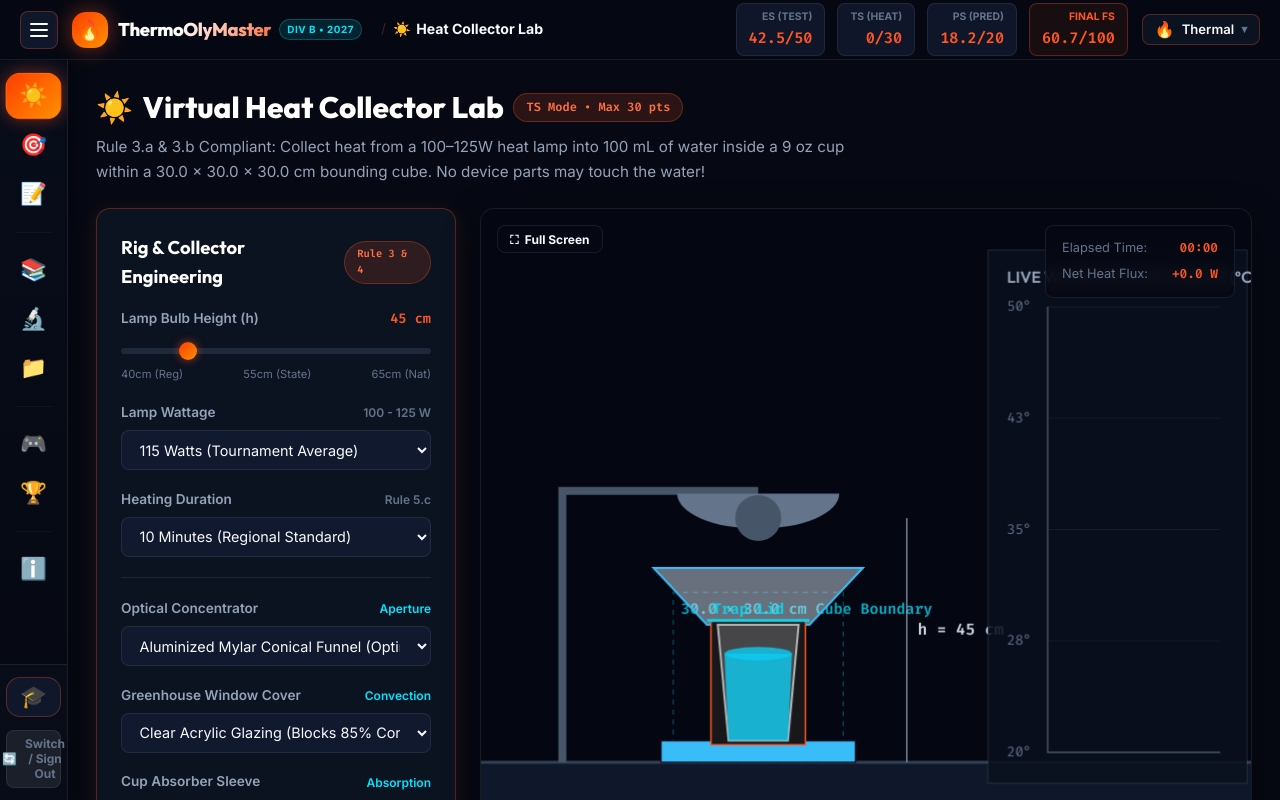
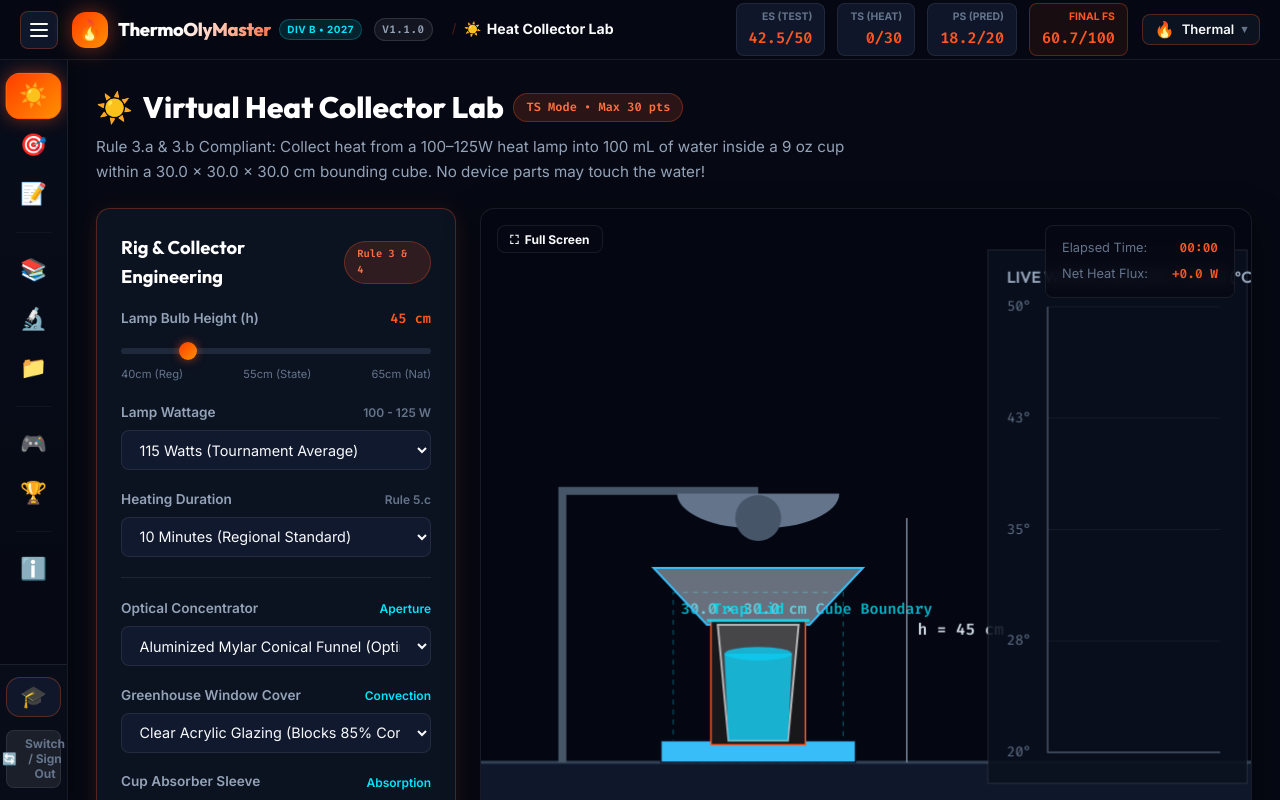
Before and after one commit to linxtel/SmithSO, a website with bundled scripts: page index.html in a window 1280 px wide. Shown: the top 800 px of the page. Built offline with nearby package versions, Linux system fonts and the light colour scheme; files whose address does not match are found by name.

Commit message:
chore(release): bump version to v1.1.0

```diff
--- a/index.html
+++ b/index.html
@@ -34,6 +34,7 @@
             <div class="brand-title-wrap">
               <span class="brand-title">ThermoOlyMaster</span>
               <span class="rules-badge">Div B • 2027</span>
+              <span class="rules-badge" style="background:rgba(255,255,255,0.06); color:var(--text-secondary); border-color:rgba(255,255,255,0.12); font-family:var(--font-mono); font-size:0.68rem; margin-left:0.25rem;">v1.1.0</span>
             </div>
           </div>
         </div>
@@ -2241,6 +2242,7 @@
               <span style="font-size:1.8rem;">🔥</span>
               <h3 style="font-size:1.5rem; font-weight:800; color:#fff; letter-spacing:-0.02em;">ThermoOlyMaster</h3>
               <span class="badge-official" style="color:var(--thermal-primary); border-color:var(--thermal-primary);">Division B • 2027</span>
+              <span class="badge-official" style="color:var(--cryo-cyan); border-color:var(--cryo-cyan); font-family:var(--font-mono);">v1.1.0</span>
             </div>
             <p style="font-size:0.95rem; color:var(--text-secondary); max-width:720px; line-height:1.6;">
               ThermoOlyMaster is a dedicated, zero-paywall interactive training platform designed specifically for the Science Olympiad Division B (Middle School) Thermodynamics event. It bridges rigorous theoretical thermodynamics with real-time browser-based numerical simulation, tournament test preparation, live multiplayer Kahoot competitions, and team gradebook tracking.
--- a/package.json
+++ b/package.json
@@ -1,6 +1,6 @@
 {
   "name": "thermo-oly-master",
-  "version": "1.0.0",
+  "version": "1.1.0",
   "description": "Science Olympiad Division B Thermodynamics 2027 Simulator & Exam Platform",
   "main": "server.js",
   "scripts": {
```
Also changed, not shown: 1 other file.
